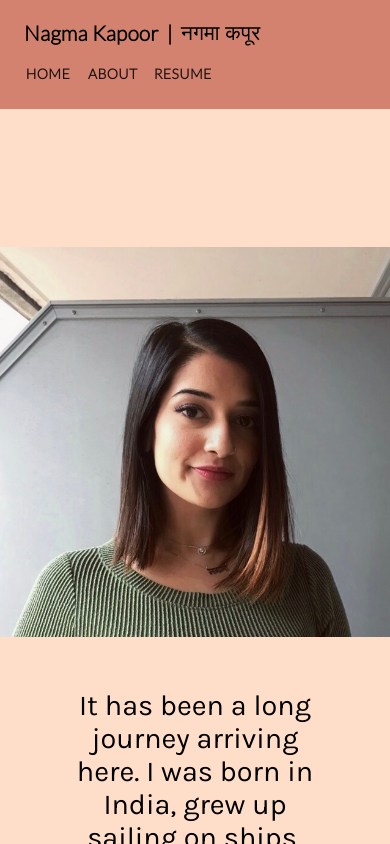
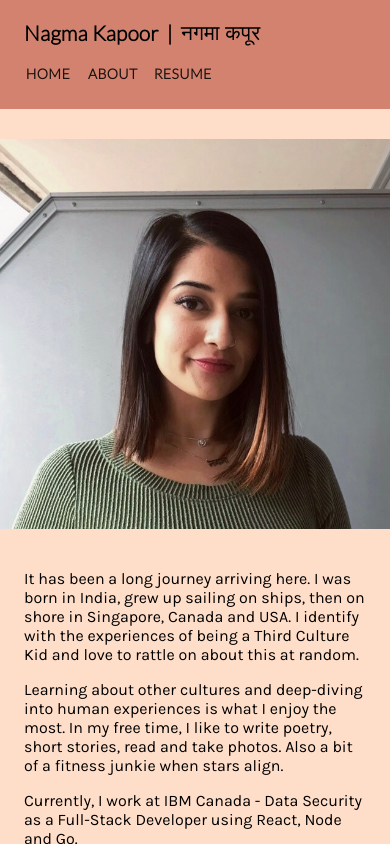
Before and after one commit to nagmak/nagma-site, a React (Create React App) app: page /about in a window 390 px wide. Built offline with nearby package versions, Linux system fonts and the light colour scheme.

Commit message:
more responsive breakpoints

```diff
--- a/src/components/about/about.css
+++ b/src/components/about/about.css
@@ -9,8 +9,8 @@ img.about-page-icon {
 }
 .about-page-text {
     flex: 1;
-    font-size: 1.8rem;
-    /* margin-right: 200px; */
+    font-size: 1.5rem;
+    text-align: left;
     font-family: 'Karla', sans-serif;
 }
 
@@ -29,14 +29,52 @@ img.about-page-icon {
     margin-top: 108px;
 }
 
-@media (max-width: 1780px) {
+@media (max-width: 1350px) {
+
+    .about-page-text {
+        margin-left: 12px;
+        margin-right: 12px;
+        font-size: 1.3rem;
+        margin-left: 24px;
+        margin-right: 24px;
+    }
+
+    .about-page-para {
+        margin-right: unset;
+    }
+}
+
+@media (max-width: 1050px) {
     .about-page-header {
         flex-direction: column;
+        margin-top: unset;
     }
 
     .about-page-text {
-        margin-left: 64px;
-        margin-right: 64px;
+        margin-left: 12px;
+        margin-right: 12px;
+        font-size: 1.3rem;
+        margin-left: 24px;
+        margin-right: 24px;
+    }
+
+    .about-page-para {
+        margin-right: unset;
+    }
+}
+
+@media (max-width: 800px) {
+    .about-page-header {
+        flex-direction: column;
+        margin-top: unset;
+    }
+
+    .about-page-text {
+        margin-left: 12px;
+        margin-right: 12px;
+        font-size: 1rem;
+        margin-left: 24px;
+        margin-right: 24px;
     }
 
     .about-page-para {
```
